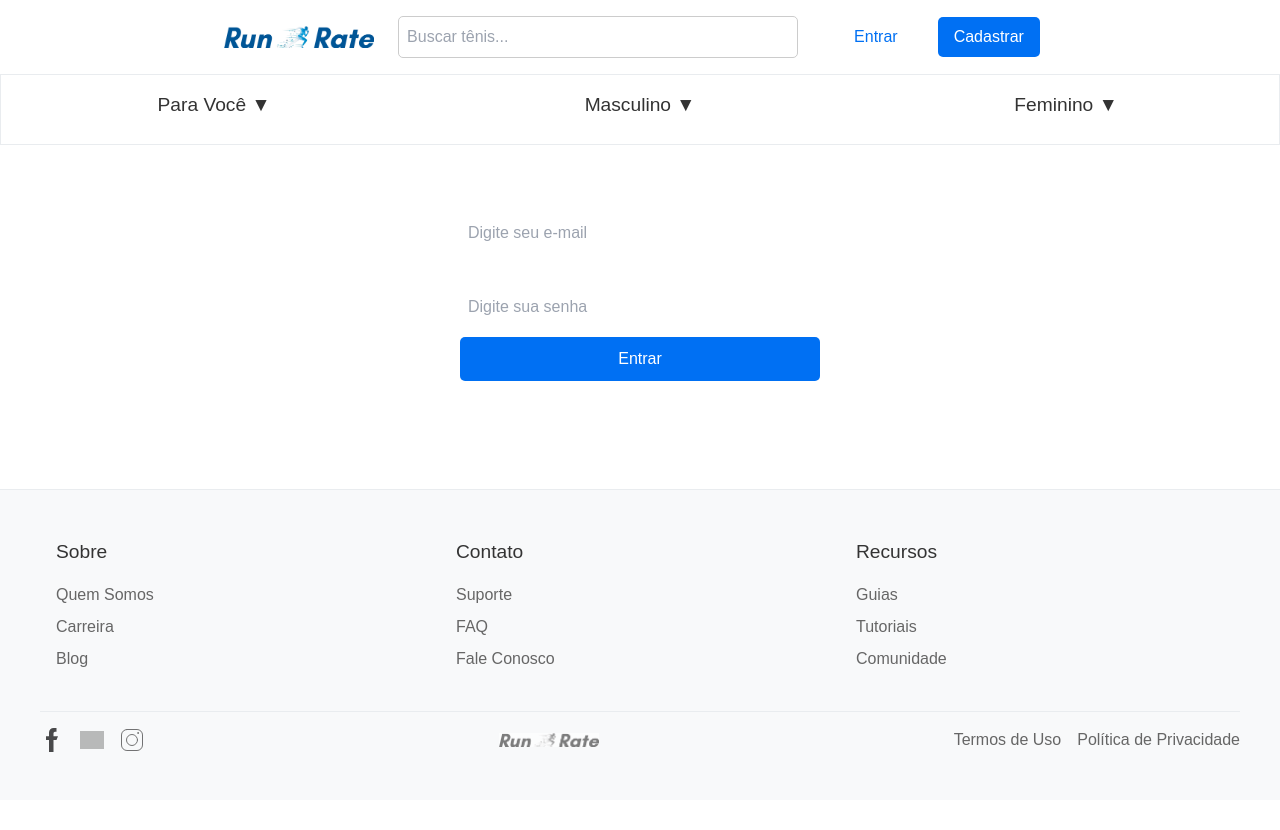
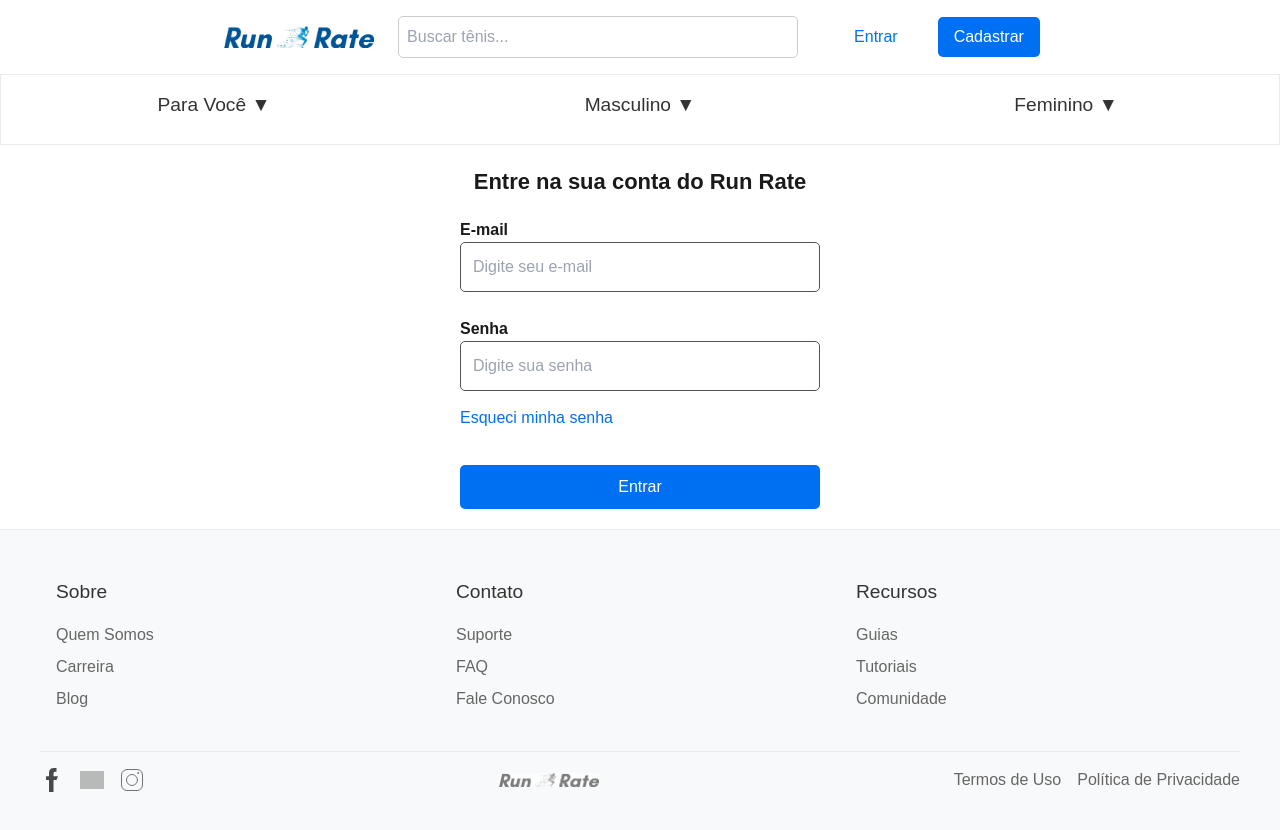
Before and after one commit to DutraA45/runrate, a Next.js app: page /login in a window 1280 px wide. Shown: the top 830 px of the page. Before the commit the page ends 800 px from the top, so only its background shows below. Built offline with nearby package versions, Linux system fonts and the light colour scheme; grey boxes are pictures that could not be loaded.

Commit message:
correcoes-layout-login

```diff
--- a/app/login/page.js
+++ b/app/login/page.js
@@ -6,6 +6,7 @@ import { zodResolver } from '@hookform/resolvers/zod';
 import { z } from 'zod';
 import styles from './page.module.css';
 import { useRouter } from 'next/navigation'; // Para redirecionar o usuário
+import Link from 'next/link';
 
 const schema = z.object({
     email: z.string().email('E-mail inválido'),
@@ -51,10 +52,10 @@ export default function Login() {
 
     return (
         <div className={styles.container}>
-            <h1 className={styles.title}>Página de Login</h1>
+            <h1 className={styles.title}>Entre na sua conta do Run Rate</h1>
             <form onSubmit={handleSubmit(onSubmit)} className={styles.form}>
                 <div>
-                    <label>E-mail:</label>
+                    <label><b>E-mail</b></label>
                     <input
                         {...register('email')}
                         placeholder="Digite seu e-mail"
@@ -65,7 +66,7 @@ export default function Login() {
                     )}
                 </div>
                 <div>
-                    <label>Senha:</label>
+                    <label><b>Senha</b></label>
                     <input
                         {...register('password')}
                         type="password"
@@ -76,6 +77,7 @@ export default function Login() {
                         <span className={styles.error}>{errors.password.message}</span>
                     )}
                 </div>
+                <Link href="/esqueci-minha-senha" className={styles.esqueciSenha}>Esqueci minha senha</Link>
                 <button type="submit" className={styles.button}>
                     Entrar
                 </button>
--- a/app/login/page.module.css
+++ b/app/login/page.module.css
@@ -3,22 +3,30 @@
     max-width: 400px;
     margin: 0 auto;
     padding: 20px;
+    color: rgb(26, 26, 26);
   }
 
   .title {
     text-align: center;
+    font-size: 22px;
+    font-weight: bold;
   }
 
   .form {
+    margin-top: 20px;
     display: flex;
     flex-direction: column;
-    gap: 10px;
+    gap: 25px;
   }
 
   .input {
     width: 100%;
-    padding: 8px;
+    padding: 12px;
     color: rgb(83, 83, 83);
+    border: solid 1px;
+    border-color: rgb(83, 83, 83);
+    border-radius: 5px;
+
   }
 
   .error {
@@ -34,3 +42,9 @@
     border-radius: 5px;
     cursor: pointer;
   }
+
+  .esqueciSenha {
+    color: #0070f3;
+    margin-top: -10px;
+    margin-bottom: 10px;
+  }
```
